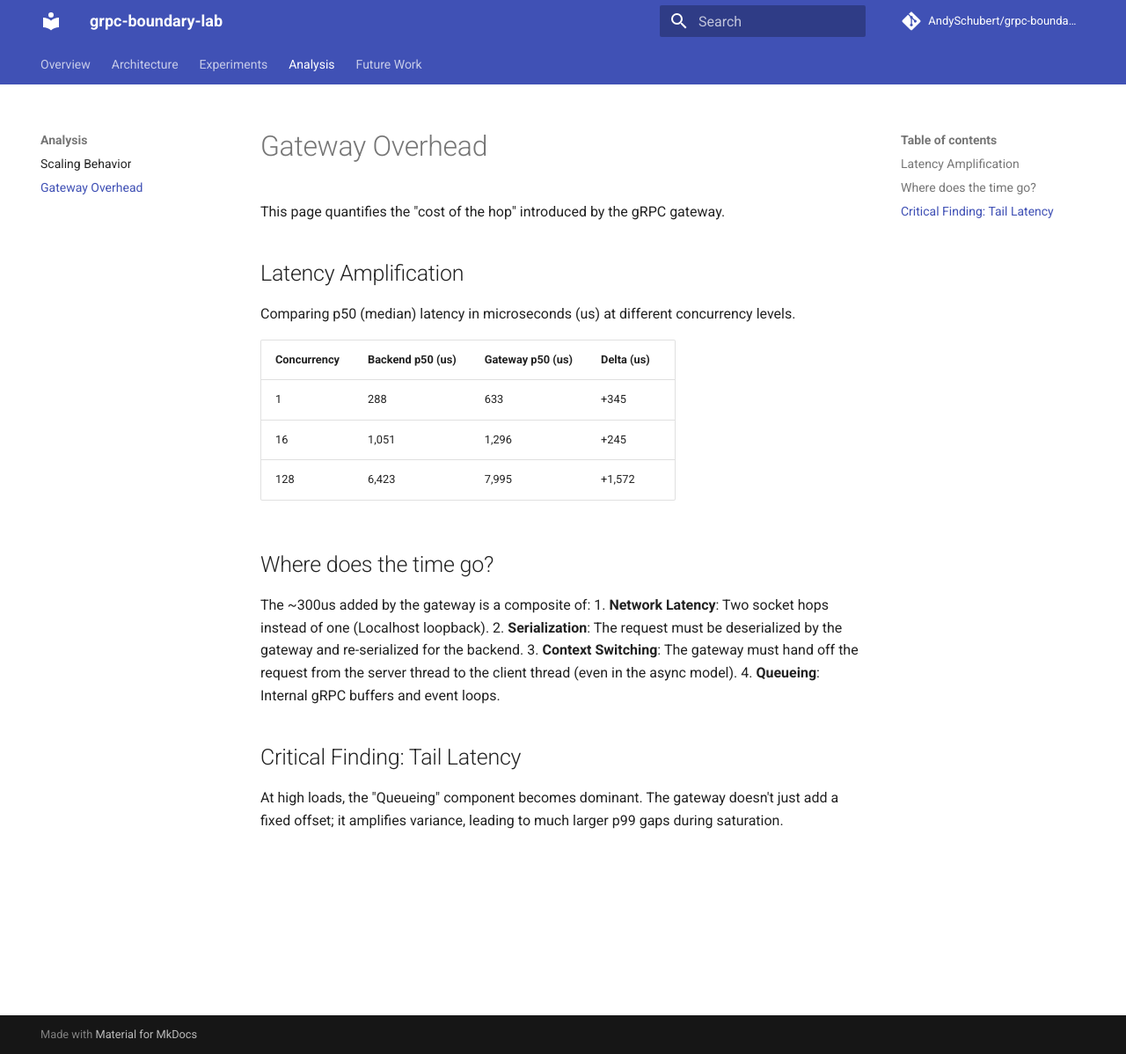
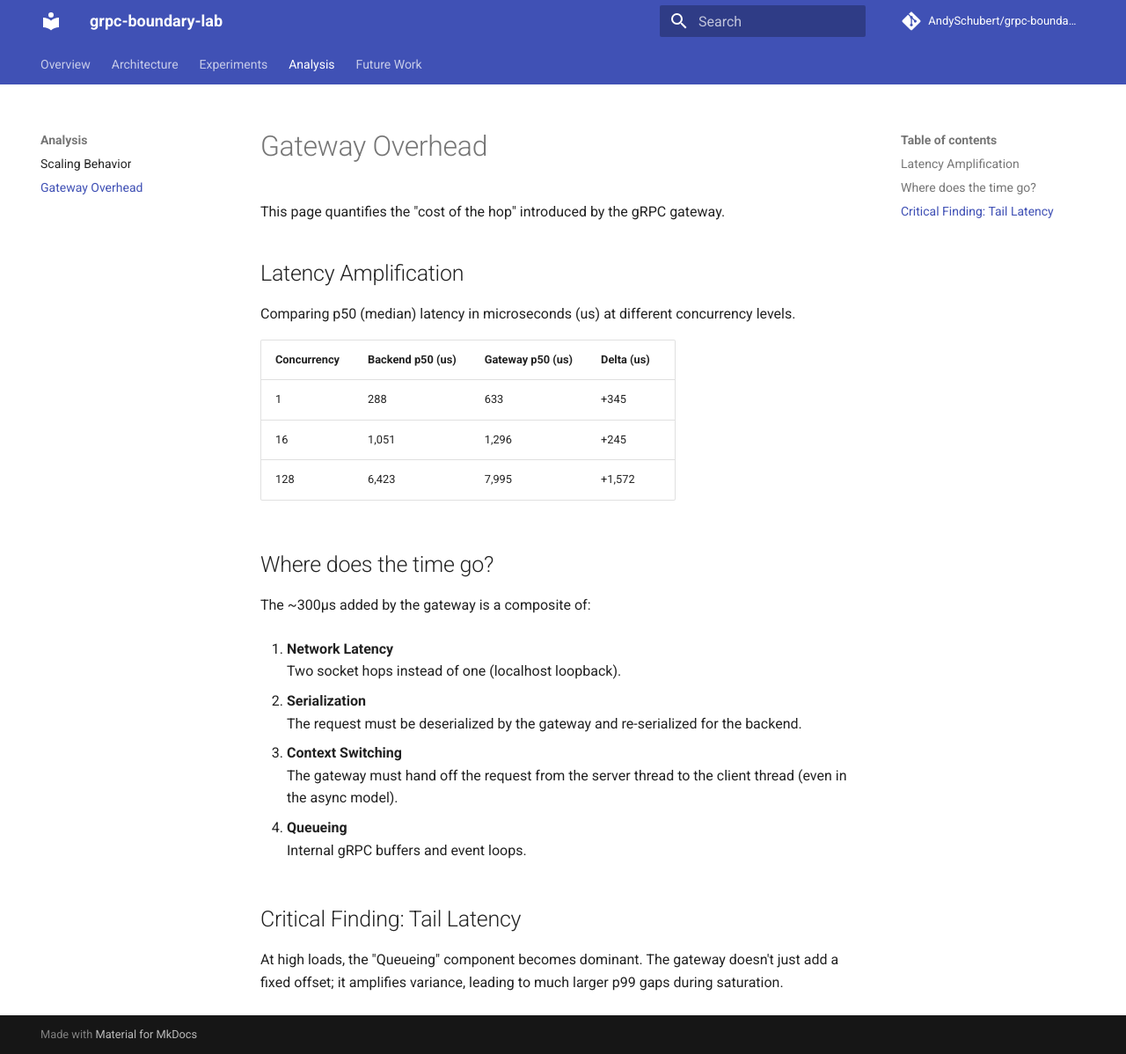
Before and after one commit to AndySchubert/grpc-boundary-lab, an MkDocs documentation site: the page built from docs/analysis/gateway-overhead.md, in a window 1280 px wide and 1198 px high. Shown: the whole window at 88% size. Built offline with MkDocs 1.6.1 and Material for MkDocs 9.7.7, drawn with Linux system fonts in a browser that asks for light colours; comment, search, counter and statistics services are not loaded.

```diff
--- a/docs/analysis/gateway-overhead.md
+++ b/docs/analysis/gateway-overhead.md
@@ -14,11 +14,19 @@ Comparing p50 (median) latency in microseconds (us) at different concurrency lev
 
 ## Where does the time go?
 
-The ~300us added by the gateway is a composite of:
-1. **Network Latency**: Two socket hops instead of one (Localhost loopback).
-2. **Serialization**: The request must be deserialized by the gateway and re-serialized for the backend.
-3. **Context Switching**: The gateway must hand off the request from the server thread to the client thread (even in the async model).
-4. **Queueing**: Internal gRPC buffers and event loops.
+The ~300µs added by the gateway is a composite of:
+
+1. **Network Latency**
+   Two socket hops instead of one (localhost loopback).
+
+2. **Serialization**
+   The request must be deserialized by the gateway and re-serialized for the backend.
+
+3. **Context Switching**
+   The gateway must hand off the request from the server thread to the client thread (even in the async model).
+
+4. **Queueing**
+   Internal gRPC buffers and event loops.
 
 ## Critical Finding: Tail Latency
 At high loads, the "Queueing" component becomes dominant. The gateway doesn't just add a fixed offset; it amplifies variance, leading to much larger p99 gaps during saturation.
```
Also changed, not shown: docs/future.md (+11 -1 lines), 1 other file.
